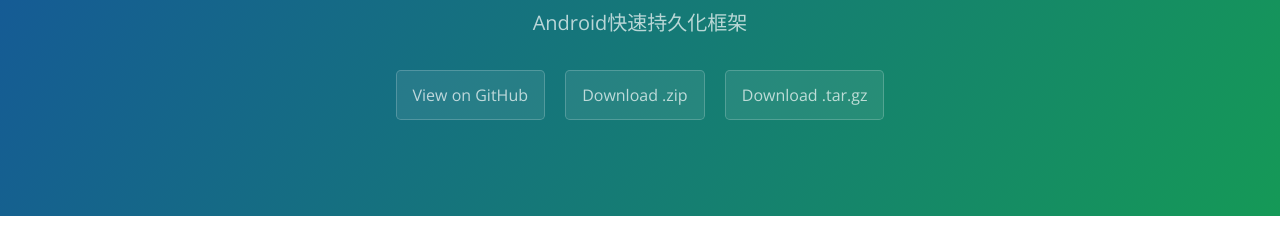
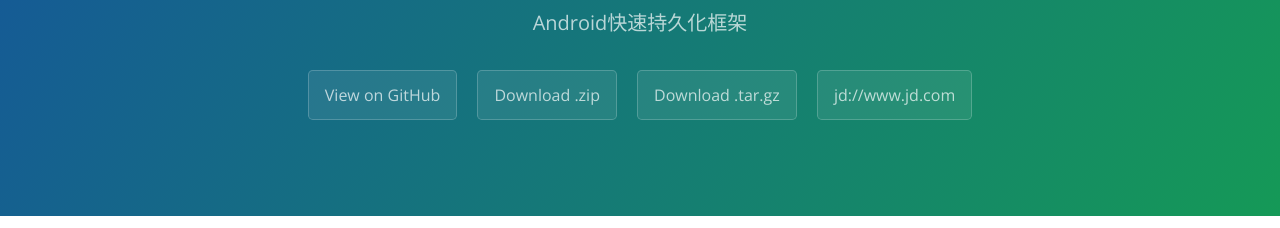
Before and after one commit to taoweiji/KVStorage, a plain HTML site: page index.html in a window 1280 px wide. Shown: the part 167-395 px from the top of the page. Drawn offline with nearby package versions, Linux system fonts and the light colour scheme.

Commit message:
Update index.html

```diff
--- a/index.html
+++ b/index.html
@@ -16,6 +16,8 @@
       <a href="https://github.com/joyrun/AptPreferences" class="btn">View on GitHub</a>
       <a href="https://github.com/joyrun/AptPreferences/zipball/master" class="btn">Download .zip</a>
       <a href="https://github.com/joyrun/AptPreferences/tarball/master" class="btn">Download .tar.gz</a>
+      <a href="jd://www.jd.com" class="btn">jd://www.jd.com</a>
+
     </section>
 
     <section class="main-content">
```
